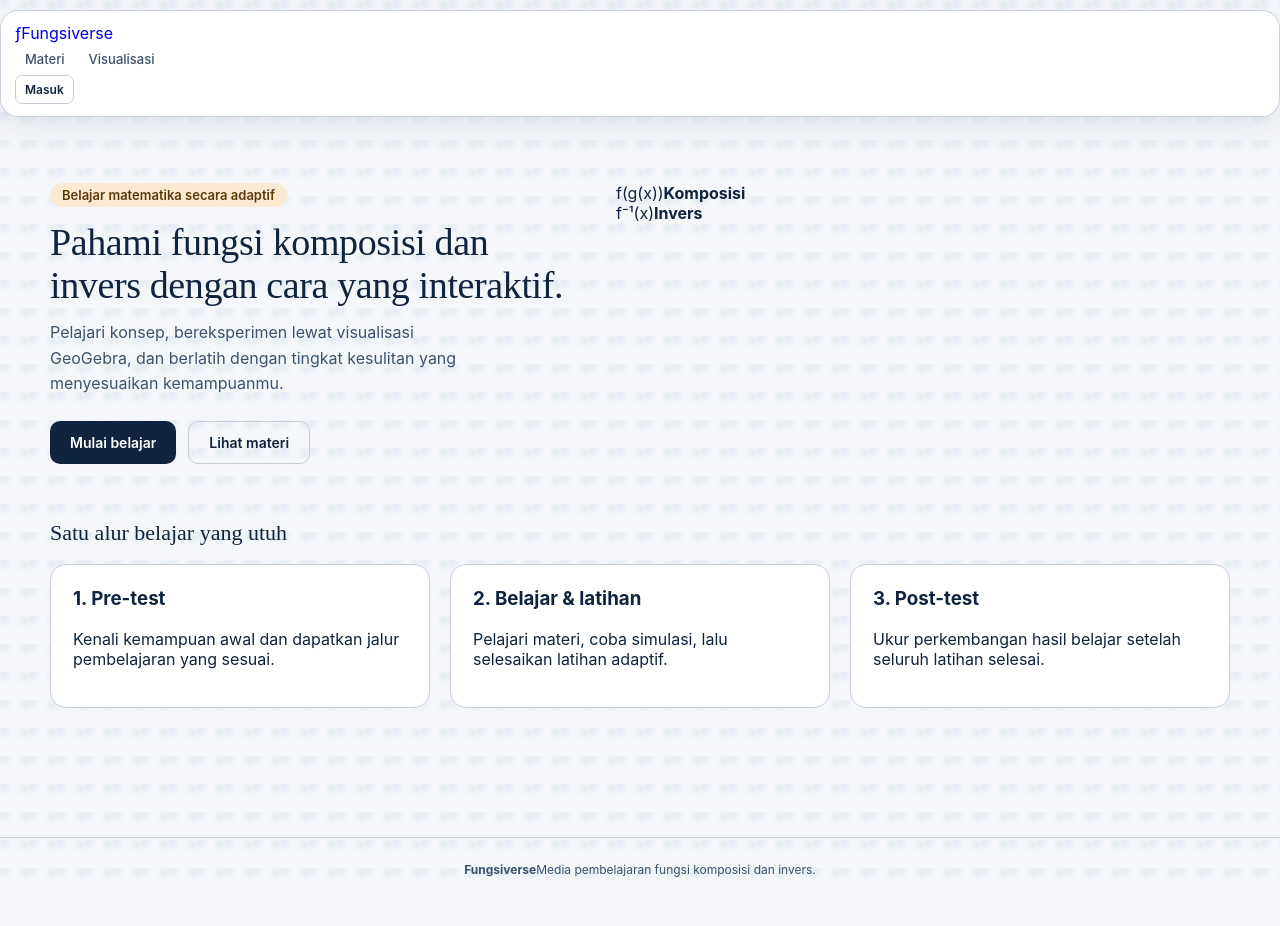
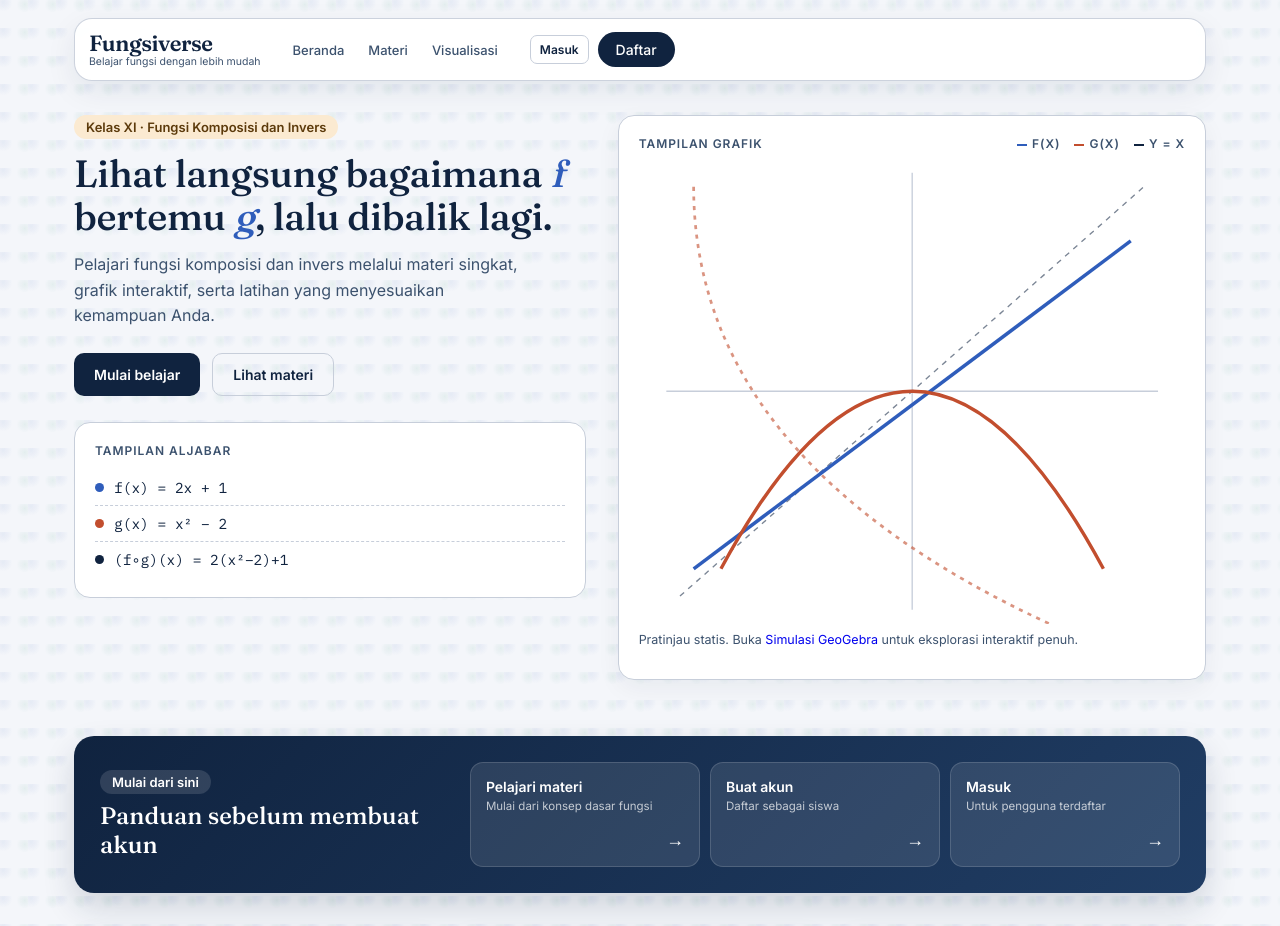
Before and after one commit to maulanaaras7-sudo/ProjectSkripsi, a Next.js app: page / in a window 1280 px wide. Shown: the top 926 px of the page. Before the commit the page ends 883 px from the top, so only its background shows below. Built offline with nearby package versions, Linux system fonts and the light colour scheme; no server answers.

Commit message:
update tampilan

```diff
--- a/app/globals.css
+++ b/app/globals.css
@@ -7,7 +7,7 @@ body { margin: 0; }
 a { text-decoration: none; }
 button, input, select, textarea { font: inherit; }
 .page-shell { min-height: calc(100vh - 150px); }
-.site-main { width: min(1180px, calc(100% - 32px)); margin: 0 auto; padding: 42px 0 64px; }
+.site-main { min-height: calc(100vh - 180px); }
 .nav-user { display: flex; align-items: center; gap: 12px; }
 .nav-user form { margin: 0; }
 .nav-user button { border: 0; cursor: pointer; }
@@ -55,3 +55,14 @@ table.data-table { width: 100%; border-collapse: collapse; background: #fff; }
   .site-main { width: min(100% - 22px, 1180px); padding-top: 24px; }
   .sticky-submit { align-items: stretch; flex-direction: column; }
 }
+
+/* Struktur Header Next.js diselaraskan dengan header PHP sumber. */
+.site-header > .nav-wrap { display: grid; grid-template-columns: auto 1fr auto; align-items: center; gap: 22px; width: 100%; }
+.brand { display: flex; flex-direction: column; color: var(--ink); text-decoration: none; white-space: nowrap; }
+.brand-mark { display: none; }
+.brand > span:last-child { font-family: "Fraunces", serif; font-size: 22px; font-weight: 600; letter-spacing: -.02em; line-height: 1.1; }
+.brand::after { content: "Belajar fungsi dengan lebih mudah"; color: var(--ink-soft); font-size: 10.5px; }
+.site-header .site-nav { justify-content: center; }
+.nav-user { gap: 9px; }
+.nav-name { max-width: 150px; overflow: hidden; color: var(--ink-soft); font-size: 12px; font-weight: 600; text-overflow: ellipsis; white-space: nowrap; }
+@media (max-width: 980px) { .site-header > .nav-wrap { grid-template-columns: auto 1fr; } .site-header .site-nav { grid-column: 1 / -1; grid-row: 2; justify-content: flex-start; } }
--- a/app/layout.tsx
+++ b/app/layout.tsx
@@ -11,10 +11,17 @@ export const metadata: Metadata = {
 export default function RootLayout({ children }: Readonly<{ children: React.ReactNode }>) {
   return (
     <html lang="id">
+      <head>
+        <link rel="preconnect" href="https://fonts.googleapis.com" />
+        <link rel="preconnect" href="https://fonts.gstatic.com" crossOrigin="anonymous" />
+        <link href="https://fonts.googleapis.com/css2?family=Fraunces:wght@400;500;600&family=IBM+Plex+Mono:wght@400;500&family=Inter:wght@400;500;600&display=swap" rel="stylesheet" />
+      </head>
       <body>
-        <Header />
-        <div className="page-shell"><main className="site-main">{children}</main></div>
-        <Footer />
+        <div className="wrap">
+          <Header />
+          <main className="site-main">{children}</main>
+          <Footer />
+        </div>
       </body>
     </html>
   );
--- a/app/page.tsx
+++ b/app/page.tsx
@@ -1,9 +1,13 @@
 import Link from "next/link";
 import { getSession } from "@/lib/auth";
+import { LegacyHome } from "@/components/LegacyHome";
 
 export default async function HomePage() {
   const user = await getSession();
   const dashboard = user?.role === "guru" ? "/dashboard/guru" : "/dashboard/siswa";
+  const primaryHref = user ? dashboard : "/register";
+  const primaryLabel = user?.role === "guru" ? "Buka dashboard guru" : user ? "Lanjutkan belajar" : "Mulai belajar";
+  return <LegacyHome primaryHref={primaryHref} primaryLabel={primaryLabel} />;
   return (
     <>
       <section className="hero">
--- a/components/Footer.tsx
+++ b/components/Footer.tsx
@@ -1,10 +1,5 @@
 export function Footer() {
   return (
-    <footer className="site-footer">
-      <div className="footer-inner">
-        <strong>Fungsiverse</strong>
-        <span>Media pembelajaran fungsi komposisi dan invers.</span>
-      </div>
-    </footer>
+    <footer><strong>Fungsiverse</strong> &mdash; Media pembelajaran interaktif fungsi komposisi dan invers.</footer>
   );
 }
--- a/components/Header.tsx
+++ b/components/Header.tsx
@@ -11,6 +11,7 @@ export async function Header() {
           <span>Fungsiverse</span>
         </Link>
         <nav className="site-nav" aria-label="Navigasi utama">
+          {!user && <Link href="/">Beranda</Link>}
           <Link href="/materi">Materi</Link>
           <Link href="/visualisasi">Visualisasi</Link>
           {user?.role === "siswa" && <Link href="/dashboard/siswa">Dashboard</Link>}
@@ -25,7 +26,7 @@ export async function Header() {
               </form>
             </>
           ) : (
-            <Link className="btn-small" href="/login">Masuk</Link>
+            <><Link className="btn-small" href="/login">Masuk</Link><Link className="pill" href="/register">Daftar</Link></>
           )}
         </div>
       </div>
--- /dev/null
+++ b/components/LegacyHome.tsx
@@ -0,0 +1,23 @@
+import Link from "next/link";
+
+export function LegacyHome({ primaryHref, primaryLabel }: { primaryHref: string; primaryLabel: string }) {
+  return <>
+    <section className="hero">
+      <div>
+        <span className="eyebrow">Kelas XI &middot; Fungsi Komposisi dan Invers</span>
+        <h1>Lihat langsung bagaimana <em>f</em> bertemu <em>g</em>, lalu dibalik lagi.</h1>
+        <p className="lede">Pelajari fungsi komposisi dan invers melalui materi singkat, grafik interaktif, serta latihan yang menyesuaikan kemampuan Anda.</p>
+        <div className="cta-row"><Link className="btn-primary" href={primaryHref}>{primaryLabel}</Link><Link className="btn-ghost" href="/materi">Lihat materi</Link></div>
+        <div className="algebra-card"><h4>Tampilan aljabar</h4><div className="row"><span className="dot" style={{ background: "var(--curve-f)" }} /><span className="mono">f(x) = 2x + 1</span></div><div className="row"><span className="dot" style={{ background: "var(--curve-g)" }} /><span className="mono">g(x) = x² − 2</span></div><div className="row"><span className="dot" style={{ background: "var(--ink)" }} /><span className="mono">(f∘g)(x) = 2(x²−2)+1</span></div></div>
+      </div>
+      <div className="panel">
+        <div className="panel-head"><span>Tampilan grafik</span><div className="legend"><span><i style={{ background: "var(--curve-f)" }} />f(x)</span><span><i style={{ background: "var(--curve-g)" }} />g(x)</span><span><i style={{ background: "var(--ink)" }} />y = x</span></div></div>
+        <svg viewBox="0 0 400 340" role="img" aria-label="Pratinjau grafik fungsi"><line x1="20" y1="170" x2="380" y2="170" stroke="var(--line)" strokeWidth="1" /><line x1="200" y1="10" x2="200" y2="330" stroke="var(--line)" strokeWidth="1" /><line x1="30" y1="320" x2="370" y2="20" stroke="var(--ink)" strokeWidth="1" strokeDasharray="4 4" opacity=".55" /><path d="M 40 300 L 360 60" stroke="var(--curve-f)" strokeWidth="2.5" fill="none" /><path d="M 60 300 Q 200 40 340 300" stroke="var(--curve-g)" strokeWidth="2.5" fill="none" /><path d="M 300 340 Q 40 220 40 20" stroke="var(--curve-g)" strokeWidth="2" fill="none" strokeDasharray="3 4" opacity=".6" /></svg>
+        <p style={{ fontSize: 12.5, color: "var(--ink-soft)", marginTop: 8 }}>Pratinjau statis. Buka <Link href="/visualisasi">Simulasi GeoGebra</Link> untuk eksplorasi interaktif penuh.</p>
+      </div>
+    </section>
+    <section className="audience-strip"><div><span className="eyebrow">Mulai dari sini</span><h2>Panduan sebelum membuat akun</h2></div><div className="audience-links"><Link href="/materi"><strong>Pelajari materi</strong><span>Mulai dari konsep dasar fungsi</span><b>→</b></Link><Link href="/register"><strong>Buat akun</strong><span>Daftar sebagai siswa</span><b>→</b></Link><Link href="/login"><strong>Masuk</strong><span>Untuk pengguna terdaftar</span><b>→</b></Link></div></section>
+    <section className="modules"><Link className="mcard module-link" href="/materi"><div className="micon" style={{ background: "#E6F1FB", color: "#0C447C" }}>▤</div><h3>Materi</h3><p>Penjelasan konsep fungsi, komposisi, dan invers secara bertahap, disertai contoh dan ilustrasi visual.</p></Link><Link className="mcard module-link" href="/visualisasi"><div className="micon" style={{ background: "#FBEAD1", color: "#5C3A0B" }}>⌁</div><h3>Simulasi GeoGebra</h3><p>Amati perubahan grafik fungsi, komposisi, dan invers secara langsung dan interaktif.</p></Link><Link className="mcard module-link" href="/latihan"><div className="micon" style={{ background: "#E1F5EE", color: "#0C3B2E" }}>✓</div><h3>Latihan &amp; evaluasi</h3><p>Soal adaptif dengan umpan balik langsung serta ringkasan hasil belajar.</p></Link></section>
+    <section className="flow"><h2>Alur belajar di Fungsiverse</h2><div className="steps"><div className="step"><div className="stepnum">1</div><h4>Pelajari materi</h4><p>Membaca konsep dasar fungsi, komposisi, dan invers.</p></div><div className="step"><div className="stepnum">2</div><h4>Eksplorasi GeoGebra</h4><p>Mengamati perubahan grafik secara langsung.</p></div><div className="step"><div className="stepnum">3</div><h4>Kerjakan latihan</h4><p>Menyelesaikan soal dengan umpan balik instan.</p></div><div className="step"><div className="stepnum">4</div><h4>Lihat hasil</h4><p>Meninjau capaian belajar dan area yang perlu diperkuat.</p></div></div></section>
+  </>;
+}
```
